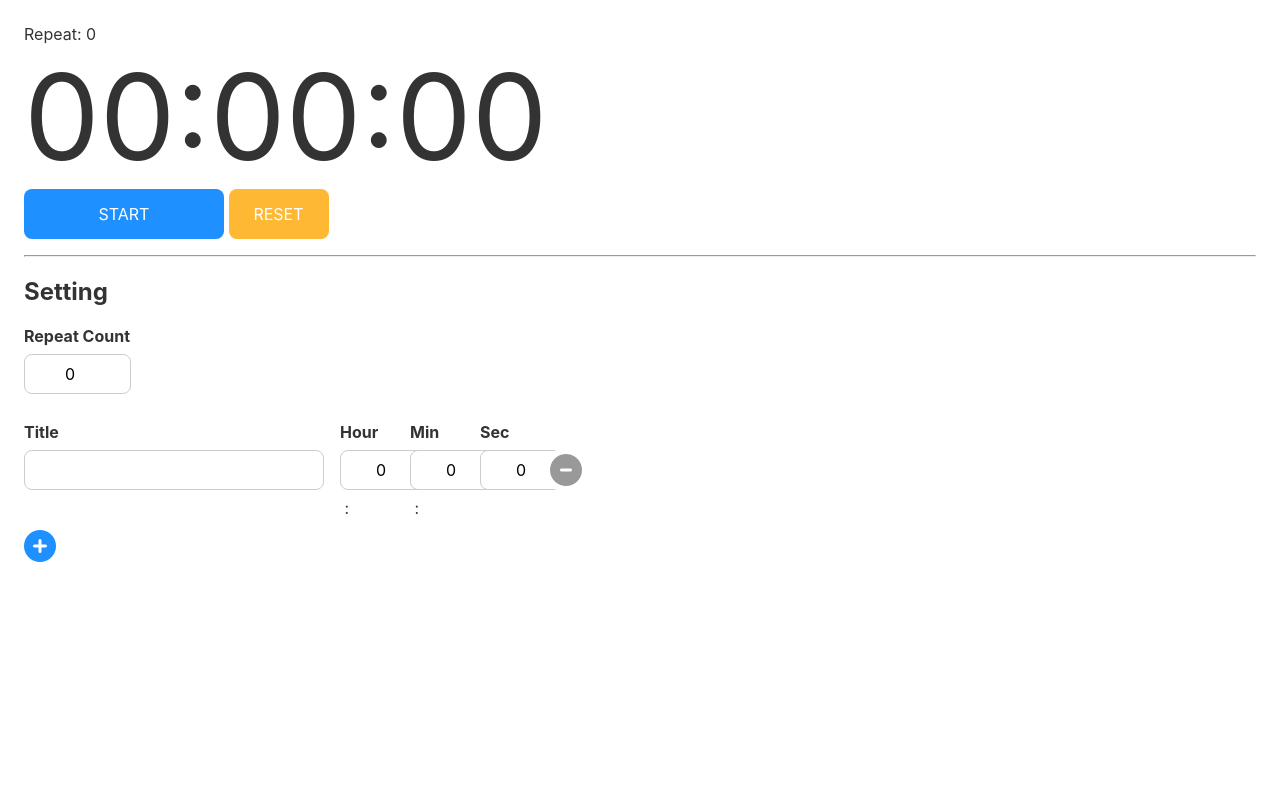
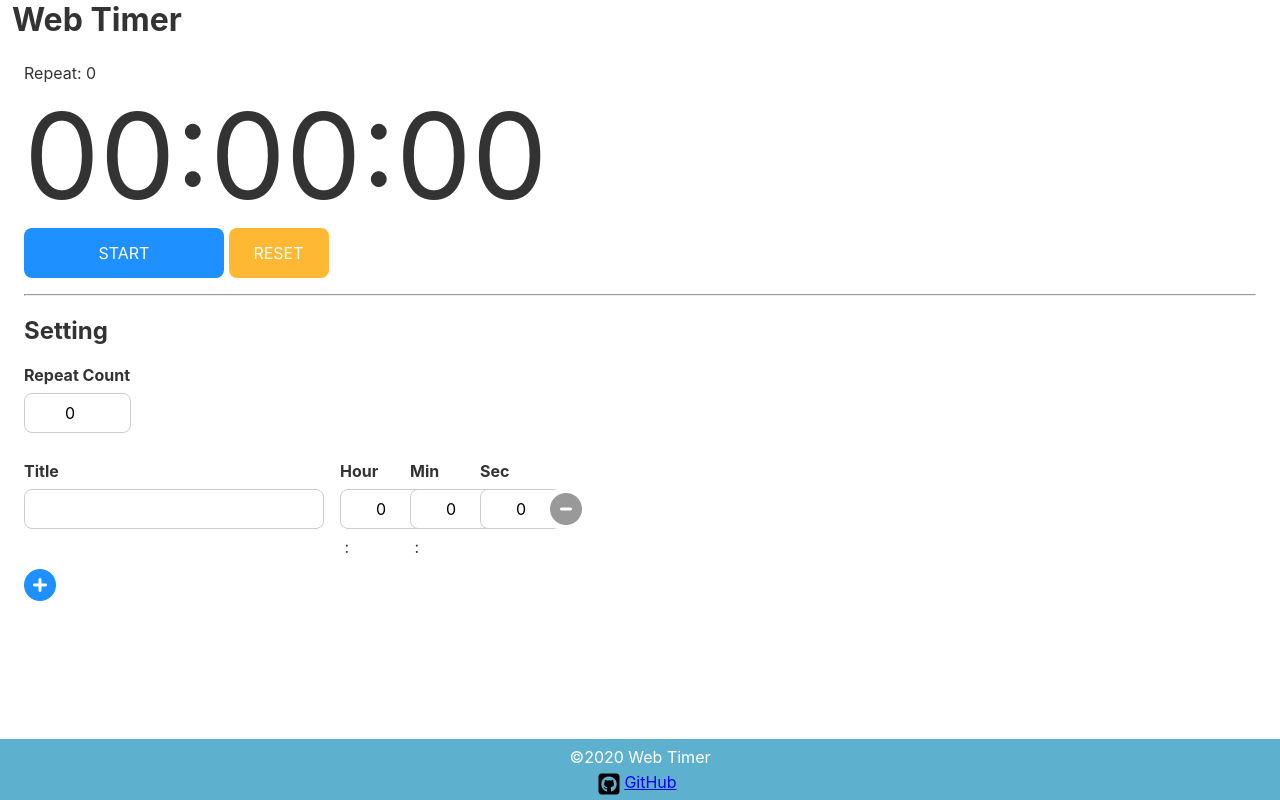
Before and after one commit to masakurapa/timer.masakurapa.com, a Svelte app: page / in a window 1280 px wide. Built offline with nearby package versions, Linux system fonts and the light colour scheme.

Commit message:
header/footer

```diff
--- /dev/null
+++ b/public/global.css
@@ -0,0 +1,42 @@
+html, body {
+    position: relative;
+    width: 100%;
+    height: 100%;
+}
+
+body {
+    color: #333;
+    margin: 0;
+    box-sizing: border-box;
+    font-family: -apple-system, BlinkMacSystemFont, "Segoe UI", Roboto, Oxygen-Sans, Ubuntu, Cantarell, "Helvetica Neue", sans-serif;
+}
+
+.content-wrapper {
+    display: flex;
+    flex-direction: column;
+    min-height: 100vh;
+}
+
+header h1 {
+    margin: 0px;
+    padding-left: 12px;
+}
+
+footer {
+    margin-top: auto;
+    width: 100%;
+    background-color: #5db1cf;
+    text-align: center;
+    padding: 8px 0;
+    bottom: 0;
+}
+
+.copyright {
+    color: #fff;
+}
+
+.footer-link i {
+    position: relative;
+    top: 5px;
+    right: 5px;
+}
--- a/public/index.html
+++ b/public/index.html
@@ -1,17 +1,30 @@
 <!DOCTYPE html>
 <html lang="en">
 <head>
-	<meta charset='utf-8'>
-	<meta name='viewport' content='width=device-width,initial-scale=1'>
+    <meta charset='utf-8'>
+    <meta name='viewport' content='width=device-width,initial-scale=1'>
+    <title>Web Timer</title>
+    <link rel='stylesheet' href='/build/bundle.css'>
+    <link rel='stylesheet' href='/global.css'>
+    <script src="https://kit.fontawesome.com/4e4a01a531.js"></script>
+    <script defer src='/build/bundle.js'></script>
+</head>
+<body>
+    <div class="content-wrapper">
+        <header>
+            <h1>Web Timer</h1>
+        </header>
 
-	<title>timer.masakurapa.com</title>
+        <div id="app"></div>
 
-	<link rel='stylesheet' href='/build/bundle.css'>
-
-	<script src="https://kit.fontawesome.com/4e4a01a531.js"></script>
-	<script defer src='/build/bundle.js'></script>
-</head>
-
-<body>
+        <footer>
+            <div class="copyright">&copy;2020 Web Timer</div>
+            <div class="footer-link">
+                <a href="https://github.com/masakurapa/timer.masakurapa.com" target="_blank">
+                    <i class="fab fa-github-square" style="color: black; font-size: 1.5em;"></i>GitHub
+                </a>
+            </div>
+        </footer>
+    </div>
 </body>
 </html>
--- a/src/App.svelte
+++ b/src/App.svelte
@@ -32,19 +32,10 @@
 </script>
 
 <style>
-    :global(html, body) {
-        position: relative;
-        width: 100%;
-        height: 100%;
+    main {
+        padding: 24px;
     }
 
-    :global(body) {
-        color: #333;
-        margin: 0;
-        padding: 24px 24px 60px 24px;
-        box-sizing: border-box;
-        font-family: -apple-system, BlinkMacSystemFont, "Segoe UI", Roboto, Oxygen-Sans, Ubuntu, Cantarell, "Helvetica Neue", sans-serif;
-    }
     :global(input, button) {
         font-family: inherit;
         font-size: inherit;
--- a/src/Setting/Index.svelte
+++ b/src/Setting/Index.svelte
@@ -1,8 +1,6 @@
 <h2>Setting</h2>
-<div class="wrapper">
-    <Repeat/>
-    <TimerSettings/>
-</div>
+<Repeat/>
+<TimerSettings/>
 
 <script>
     import Repeat from './Repeat.svelte';
@@ -10,7 +8,4 @@
 </script>
 
 <style>
-    .wrapper {
-        margin-bottom: 16px;
-    }
 </style>
--- a/src/main.js
+++ b/src/main.js
@@ -1,10 +1,7 @@
 import App from './App.svelte';
 
 const app = new App({
-    target: document.body,
-    props: {
-        name: 'world',
-    },
+    target: document.getElementById('app'),
 });
 
 export default app;
```
Also changed, not shown: 2 other files (tests, documents, lock files or other folders).
